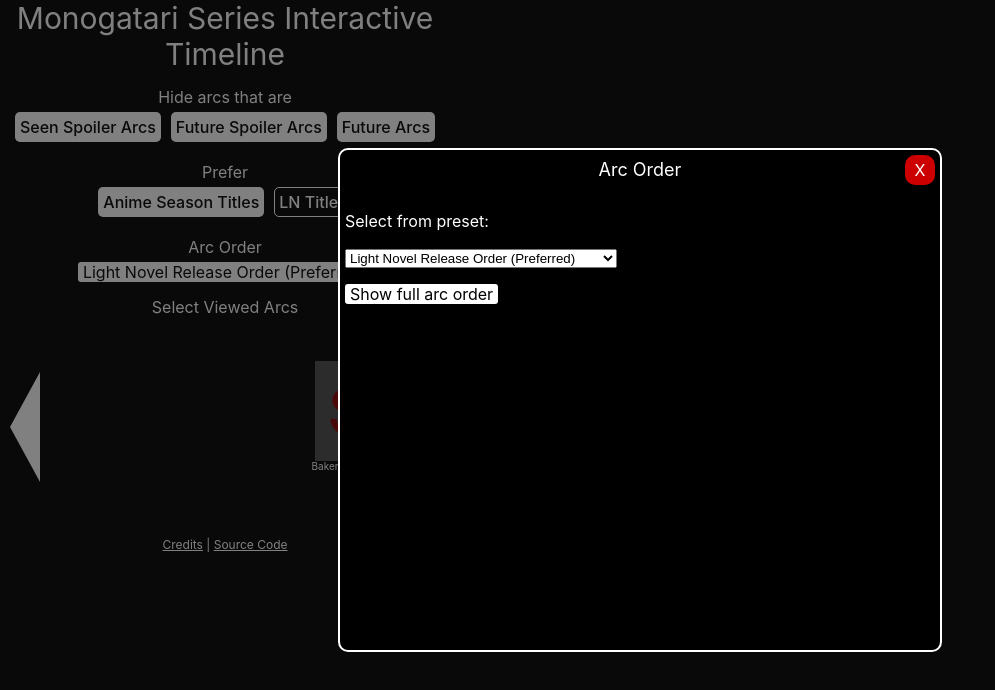
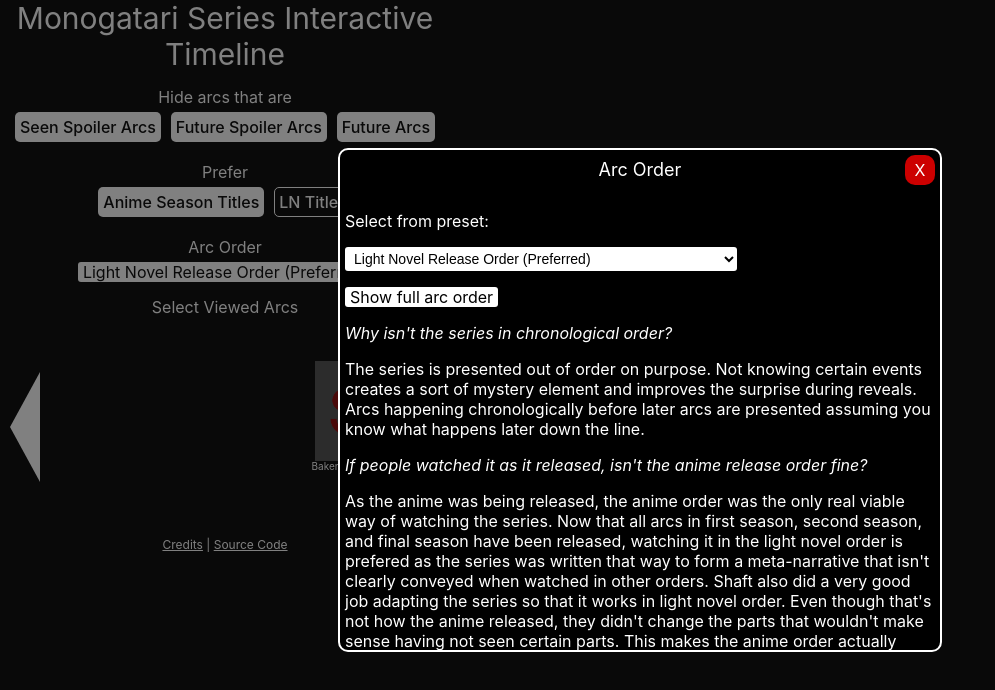
Before and after one commit to Squashbucklr/monogatari-timeline, a React (Create React App) app: page / in a window 1280 px wide. Both pictures are taken after a click on the element "Light Novel Release Order (Preferred)". Shown: the top 690 px of the page, without its empty margins (0-995 px from the left). Built offline with nearby package versions, Linux system fonts and the light colour scheme.

Commit message:
explanations

```diff
--- a/src/component/Modal.scss
+++ b/src/component/Modal.scss
@@ -68,6 +68,15 @@
                 user-select: none;
             }
 
+            & select {
+                background-color: #FFF;
+                color: #000;
+                border-radius: 3px;
+                padding: 3px 5px;
+                font-size: 14px;
+                border: 0px;
+            }
+
             & .italic {
                 font-style: italic;
             }
--- a/src/component/Settings.js
+++ b/src/component/Settings.js
@@ -146,15 +146,7 @@
         ) : "";
 
         let warning = this.props.arcsOrderSource != 0 ? (
-            <div>
-                <p class="lred">Warning, you aren't using the light novel order.</p>
-                <p class="italic">Why isn't the series in chronological order?</p>
-                <p>explanation...</p>
-                <p class="italic">If people watched it as it released, isn't the anime release order fine?</p>
-                <p>explanation...</p>
-                <p class="italic">Why is Hanamonogatari in the middle of Second Season?</p>
-                <p>explanation...</p>
-            </div>
+            <p class="lred">Warning, you aren't using the preferred light novel order.</p>
         ) : "";
 
         return (
@@ -208,7 +200,15 @@
                         {arcOrderPresets}
                         <p><span className="button" onClick={this.toggleFullArcOrder}>{this.state.showFullArcOrder ? "Hide" : "Show" } full arc order</span></p>
                         {fullArcOrder}
-                        {warning}
+                        <div>
+                            {warning}
+                            <p class="italic">Why isn't the series in chronological order?</p>
+                            <p>The series is presented out of order on purpose. Not knowing certain events creates a sort of mystery element and improves the surprise during reveals. Arcs happening chronologically before later arcs are presented assuming you know what happens later down the line.</p>
+                            <p class="italic">If people watched it as it released, isn't the anime release order fine?</p>
+                            <p>As the anime was being released, the anime order was the only real viable way of watching the series. Now that all arcs in first season, second season, and final season have been released, watching it in the light novel order is prefered as the series was written that way to form a meta-narrative that isn't clearly conveyed when watched in other orders. Shaft also did a very good job adapting the series so that it works in light novel order. Even though that's not how the anime released, they didn't change the parts that wouldn't make sense having not seen certain parts. This makes the anime order actually more confusing to watch than the light novel order.</p>
+                            <p class="italic">Why is Hanamonogatari in the middle of Second Season?</p>
+                            <p>That's the way the novels originally came out. Even though Hanamonogatari is chronologically the last event to happen in the series, it introduces ideas that are brought up without explanation in later parts of second season. Watching it after the second arc in second season is important to the meta-narrative.</p>
+                        </div>
                     </div>
                 } show={this.state.showArcOrderSelector} hide={() => {this.setState({showArcOrderSelector: false})}} />
             </div>
--- a/src/resources/constants.json
+++ b/src/resources/constants.json
@@ -567,11 +567,20 @@
             "name": "Light Novel Release Order (Preferred)",
             "order": [0, 1, 2, 3, 4, 5, 6, 7, 8, 9, 10, 11, 12, 13, 14, 15, 16, 17, 18, 19, 20, 21, 22, 23, 24, 25, 26, 27, 28, 29, 30, 31, 32, 33, 34, 35]
         }, {
-            "name": "Anime Release Order with Kizu after Bake",
+            "name": "Light Novel Release Order (Vertical ver: Kizu before Bake)",
+            "order": [5, 0, 1, 2, 3, 4, 6, 7, 8, 9, 10, 11, 12, 13, 14, 15, 16, 17, 18, 19, 20, 21, 22, 23, 24, 25, 26, 27, 28, 29, 30, 31, 32, 33, 34, 35]
+        }, {
+            "name": "Light Novel Release Order (Hana after MSSS)",
+            "order": [0, 1, 2, 3, 4, 5, 6, 7, 8, 9, 10, 12, 13, 14, 11, 15, 16, 17, 18, 19, 20, 21, 22, 23, 24, 25, 26, 27, 28, 29, 30, 31, 32, 33, 34, 35]
+        }, {
+            "name": "Anime Release Order",
+            "order": [0, 1, 2, 3, 4, 6, 7, 8, 9, 10, 12, 13, 14, 11, 15, 28, 29, 30, 31, 16, 17, 18, 19, 20, 21, 22, 23, 24, 25, 26, 27, 5, 32, 33, 34, 35]
+        }, {
+            "name": "Anime Release Order (Kizu before Koyomi)",
+            "order": [0, 1, 2, 3, 4, 6, 7, 8, 9, 10, 12, 13, 14, 11, 15, 28, 29, 30, 31, 5, 16, 17, 18, 19, 20, 21, 22, 23, 24, 25, 26, 27, 32, 33, 34, 35]
+        }, {
+            "name": "Anime Release Order (Kizu after Bake)",
             "order": [0, 1, 2, 3, 4, 5, 6, 7, 8, 9, 10, 12, 13, 14, 11, 15, 28, 29, 30, 31, 16, 17, 18, 19, 20, 21, 22, 23, 24, 25, 26, 27, 32, 33, 34, 35]
-        }, {
-            "name": "Pure Anime Release Order",
-            "order": [0, 1, 2, 3, 4, 6, 7, 8, 9, 10, 12, 13, 14, 11, 15, 28, 29, 30, 31, 5, 16, 17, 18, 19, 20, 21, 22, 23, 24, 25, 26, 27, 32, 33, 34, 35]
         }, {
             "name": "Arc Based Chronological Order",
             "order": [5, 16, 8, 0, 17, 1, 2, 3, 4, 18, 19, 6, 20, 7, 10, 9, 13, 31, 21, 22, 28, 29, 30, 12, 23, 24, 14, 25, 15, 26, 27, 32, 33, 34, 35, 11]
```
